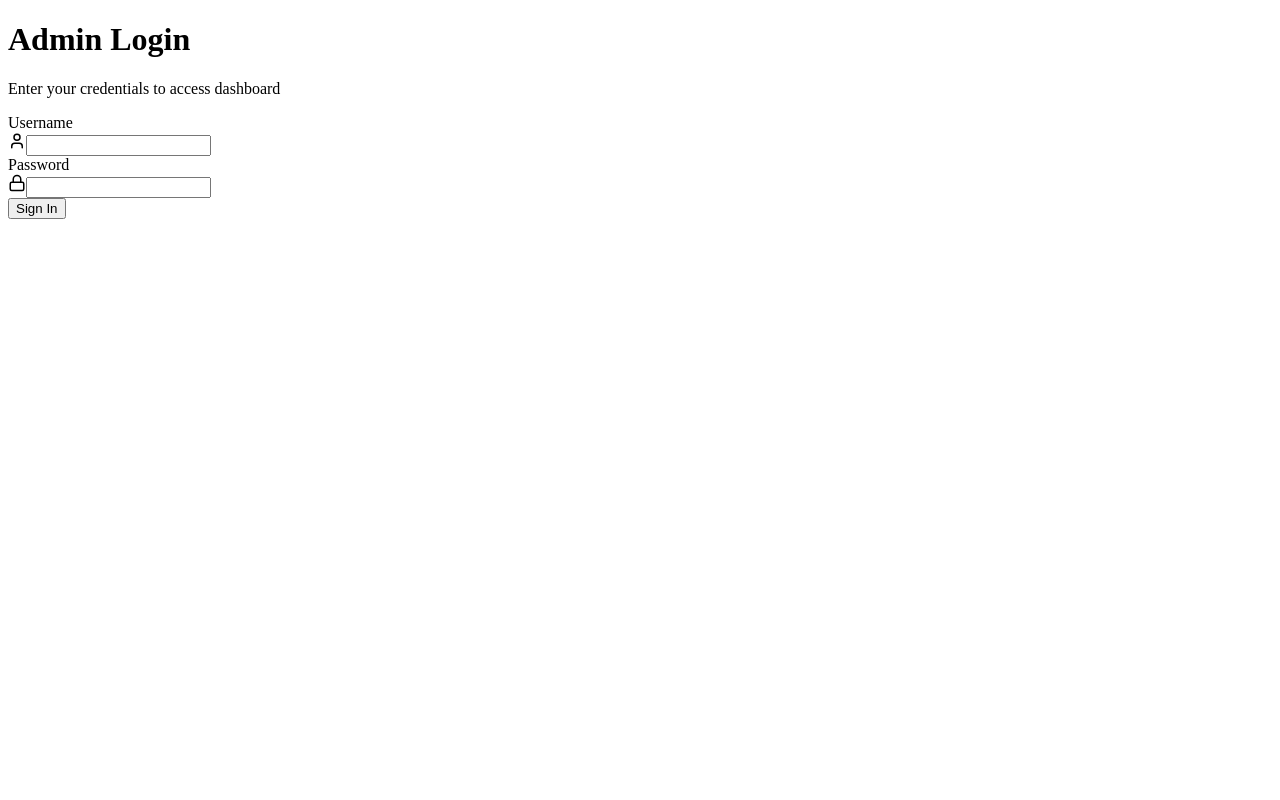
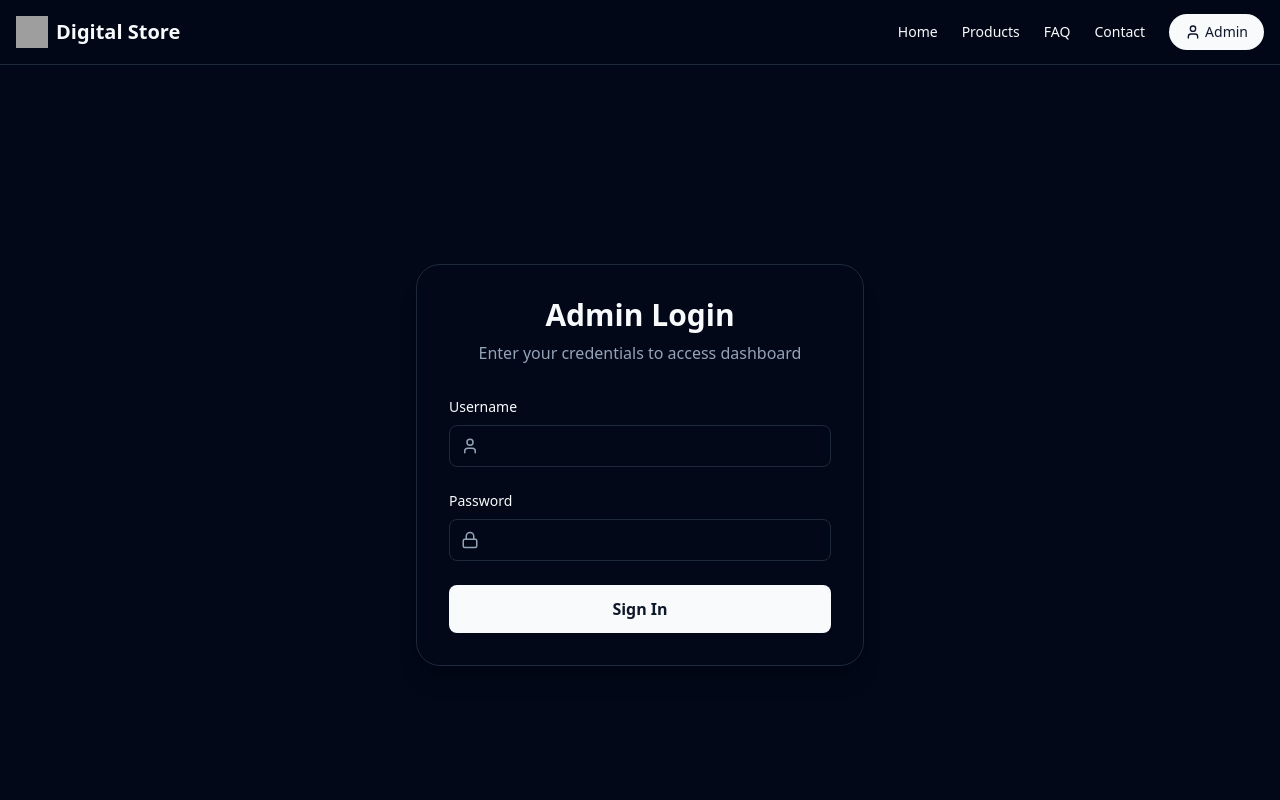
Before and after one commit to kryo-nix/web-store-v2, a Next.js app: page /admin/login in a window 1280 px wide. Shown: the top 800 px of the page. Built offline with nearby package versions, Linux system fonts and the light colour scheme; no server answers; the database is empty; grey boxes are pictures that could not be loaded.

Commit message:
Add files via upload

```diff
--- /dev/null
+++ b/app/globals.css
@@ -0,0 +1,64 @@
+@tailwind base;
+@tailwind components;
+@tailwind utilities;
+
+:root {
+  --primary: 222.2 47.4% 11.2%;
+  --primary-foreground: 210 40% 98%;
+  --background: 0 0% 100%;
+  --foreground: 222.2 84% 4.9%;
+  --card: 0 0% 100%;
+  --card-foreground: 222.2 84% 4.9%;
+  --popover: 0 0% 100%;
+  --popover-foreground: 222.2 84% 4.9%;
+  --secondary: 210 40% 96.1%;
+  --secondary-foreground: 222.2 47.4% 11.2%;
+  --muted: 210 40% 96.1%;
+  --muted-foreground: 215.4 16.3% 46.9%;
+  --accent: 210 40% 96.1%;
+  --accent-foreground: 222.2 47.4% 11.2%;
+  --destructive: 0 84.2% 60.2%;
+  --destructive-foreground: 210 40% 98%;
+  --border: 214.3 31.8% 91.4%;
+  --input: 214.3 31.8% 91.4%;
+  --ring: 222.2 84% 4.9%;
+  --radius: 0.5rem;
+}
+
+.dark {
+  --primary: 210 40% 98%;
+  --primary-foreground: 222.2 47.4% 11.2%;
+  --background: 222.2 84% 4.9%;
+  --foreground: 210 40% 98%;
+  --card: 222.2 84% 4.9%;
+  --card-foreground: 210 40% 98%;
+  --popover: 222.2 84% 4.9%;
+  --popover-foreground: 210 40% 98%;
+  --secondary: 217.2 32.6% 17.5%;
+  --secondary-foreground: 210 40% 98%;
+  --muted: 217.2 32.6% 17.5%;
+  --muted-foreground: 215 20.2% 65.1%;
+  --accent: 217.2 32.6% 17.5%;
+  --accent-foreground: 210 40% 98%;
+  --destructive: 0 62.8% 30.6%;
+  --destructive-foreground: 210 40% 98%;
+  --border: 217.2 32.6% 17.5%;
+  --input: 217.2 32.6% 17.5%;
+  --ring: 212.7 26.8% 83.9%;
+}
+
+@layer base {
+  * {
+    @apply border-border;
+  }
+  body {
+    @apply bg-background text-foreground;
+    transition: background-color 0.3s ease, color 0.3s ease;
+  }
+}
+
+.bg-dynamic-wallpaper {
+  background-size: cover;
+  background-position: center;
+  background-repeat: no-repeat;
+}
--- /dev/null
+++ b/app/layout.tsx
@@ -0,0 +1,39 @@
+import type { Metadata } from "next";
+import "./globals.css";
+import { getSiteSettings } from "@/lib/settings";
+import Navbar from "@/components/shared/Navbar";
+import Footer from "@/components/shared/Footer";
+import Chatbot from "@/components/public/Chatbot";
+import FloatingContacts from "@/components/public/FloatingContacts";
+
+export const metadata: Metadata = {
+  title: "Digital Store",
+  description: "Premium Digital Products",
+};
+
+export default async function RootLayout({
+  children,
+}: {
+  children: React.ReactNode;
+}) {
+  const settings = await getSiteSettings();
+
+  return (
+    <html lang="en" className="dark">
+      <body
+        className={`min-h-screen ${settings.wallpaperType === 'image' ? 'bg-dynamic-wallpaper' : ''}`}
+        style={{
+          backgroundImage: settings.wallpaperType === 'image' ? `url(${settings.wallpaper})` :
+                           settings.wallpaperType === 'gradient' ? settings.wallpaper : 'none',
+          backgroundColor: settings.wallpaperType === 'color' ? settings.wallpaper : 'transparent',
+        }}
+      >
+        <Navbar settings={settings} />
+        <main className="flex-grow">{children}</main>
+        <Footer settings={settings} />
+        <Chatbot isActive={settings.chatbotActive} />
+        <FloatingContacts settings={settings} />
+      </body>
+    </html>
+  );
+}
```
